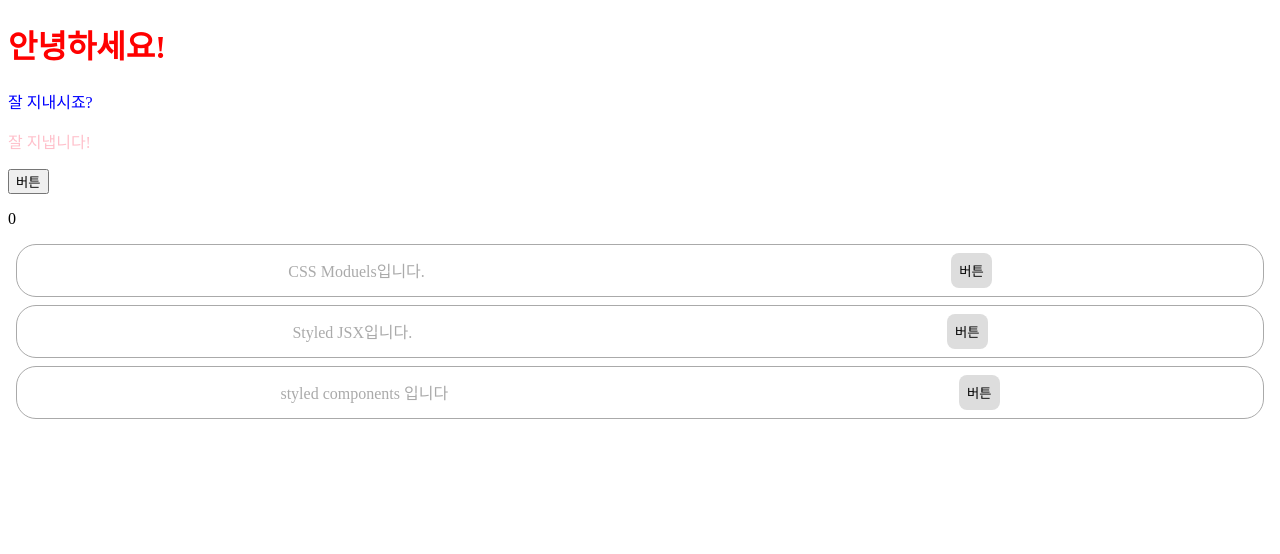
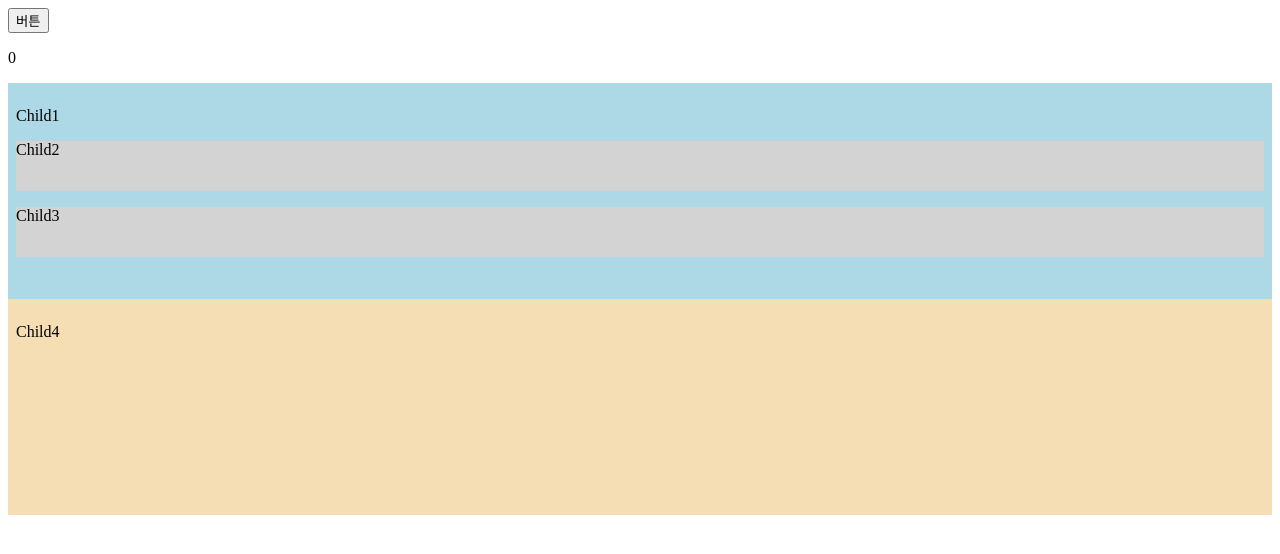
Before and after one commit to yanJuicy/react-myapp, a React (Create React App) app: page / in a window 1280 px wide. Shown: the top 554 px of the page. Built offline with nearby package versions, Linux system fonts and the light colour scheme.

Commit message:
렌더링 최적화 1 memo

```diff
--- a/src/App.jsx
+++ b/src/App.jsx
@@ -1,36 +1,24 @@
-import ReactDOM from "react-dom";
-import {useState, useEffect} from "react";
-import {ColoredMessage} from "./components/ColoredMessage";
-import {CssModules} from "./components/CssMoudles";
-import {StyledJsx} from "./components/StyledJsx";
-import {StyledComponents} from "./components/StyledComponents";
+import {useState, memo} from "react";
+import {Child4} from "./components/Child4";
+import {Child1} from "./components/Child1";
 
-export const App = () => {
+export  const App = memo(() => {
 
-    const [num, setNum] = useState(0);
+    console.log('App 렌더링');
+
+    const [num, setNum] = useState(0)
 
     const onClickButton = () => {
-        alert();
-        setNum(num + 1)
-    };
-
-    useEffect(() => {
-        alert();
-    }, [num]);
+        setNum(num + 1);
+    }
 
     return (
         <>
-            <h1 style={{color: "red"}}>안녕하세요!</h1>
-            <ColoredMessage color="blue">잘 지내시죠?</ColoredMessage>
-            <ColoredMessage color="pink">잘 지냅니다!</ColoredMessage>
             <button onClick={onClickButton}>버튼</button>
             <p>{num}</p>
-            <CssModules/>
-            <StyledJsx/>
-            <StyledComponents/>
+            <Child1/>
+            <Child4/>
         </>
     )
-        ;
-};
 
-ReactDOM.render(<App/>, document.getElementById("root"));
+});
--- /dev/null
+++ b/src/components/Child1.jsx
@@ -0,0 +1,21 @@
+import {Child2} from "./Child2";
+import {Child3} from "./Child3";
+import {memo} from "react";
+
+const style = {
+    height: "200px",
+    backgroundColor: "lightblue",
+    padding: "8px"
+}
+
+export const Child1 = memo(() => {
+    console.log('Child1 렌더링');
+
+    return (
+        <div style={style}>
+            <p>Child1</p>
+            <Child2/>
+            <Child3/>
+        </div>
+    )
+});
--- /dev/null
+++ b/src/components/Child2.jsx
@@ -0,0 +1,16 @@
+import {memo} from "react";
+
+const style = {
+    height: "50px",
+    backgroundColor: "lightgray"
+}
+
+export const Child2 = memo(() => {
+    console.log('Child2 렌더링');
+
+    return (
+        <div style={style}>
+            <p>Child2</p>
+        </div>
+    )
+});
--- /dev/null
+++ b/src/components/Child3.jsx
@@ -0,0 +1,16 @@
+import {memo} from "react";
+
+const style = {
+    height: "50px",
+    backgroundColor: "lightgray"
+}
+
+export const Child3 = memo(() => {
+    console.log('Child3 렌더링');
+
+    return (
+        <div style={style}>
+            <p>Child3</p>
+        </div>
+    )
+});
--- /dev/null
+++ b/src/components/Child4.jsx
@@ -0,0 +1,17 @@
+import {memo} from "react";
+
+const style = {
+    height: "200px",
+    backgroundColor: "wheat",
+    padding: "8px"
+}
+
+export const Child4 = memo(() => {
+    console.log('Child4 렌더링');
+
+    return (
+        <div style={style}>
+            <p>Child4</p>
+        </div>
+    )
+});
```
